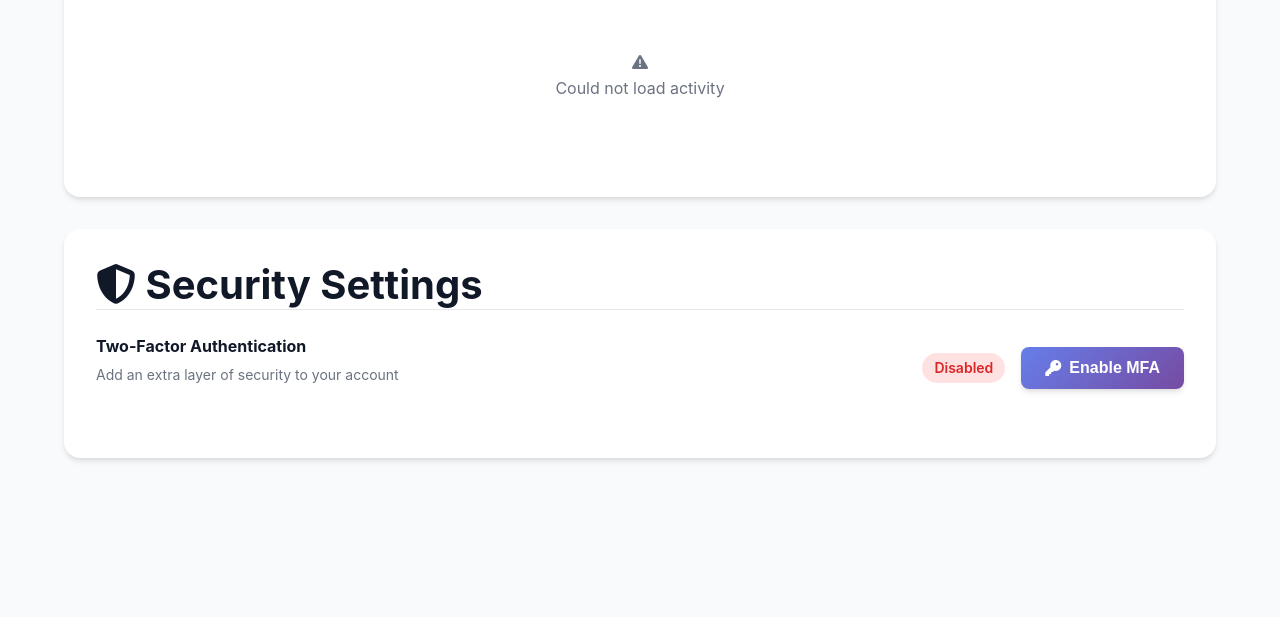
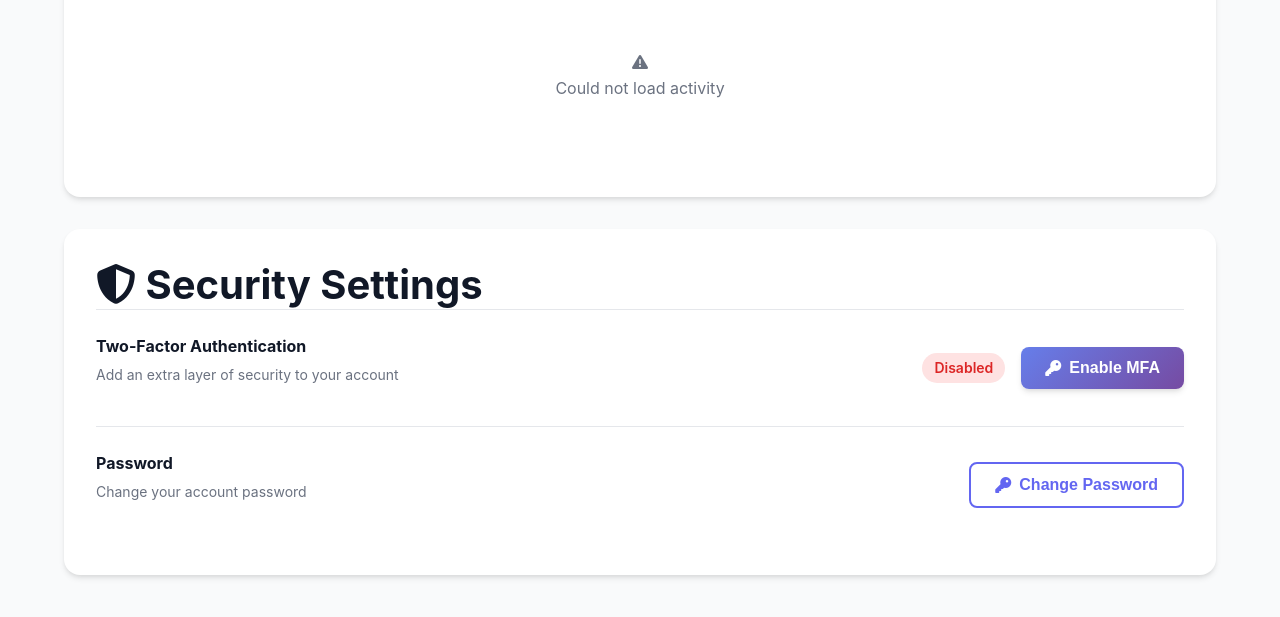
Before and after one commit to pruthvir7/SecureNet-fixed, a plain HTML site: page frontend/dashboard.html in a window 1280 px wide. Shown: the part 736-1353 px from the top of the page. Before the commit the page ends 1274 px from the top, so only its background shows below. Drawn offline with Linux system fonts and the light colour scheme; no server answers; sample sign-in values are in the browser's storage.

Commit message:
Update dashboard.html

```diff
--- a/frontend/dashboard.html
+++ b/frontend/dashboard.html
@@ -240,6 +240,7 @@
                     <i class="fas fa-shield-alt"></i> Security Settings
                 </h2>
 
+                <!-- MFA Setting -->
                 <div class="security-settings-row">
                     <div>
                         <strong>Two-Factor Authentication</strong>
@@ -251,6 +252,21 @@
                         <span class="mfa-status disabled" id="mfaStatusBadge">Disabled</span>
                         <button class="btn btn-primary" id="mfaActionBtn" onclick="toggleMFA()">
                             <i class="fas fa-key"></i> Enable MFA
+                        </button>
+                    </div>
+                </div>
+
+                <!-- Password Change Setting (NEW) -->
+                <div class="security-settings-row">
+                    <div>
+                        <strong>Password</strong>
+                        <p style="color: var(--text-secondary); font-size: 0.875rem; margin-top: 0.25rem;">
+                            Change your account password
+                        </p>
+                    </div>
+                    <div>
+                        <button class="btn btn-outline" onclick="window.location.href='/change-password'">
+                            <i class="fas fa-key"></i> Change Password
                         </button>
                     </div>
                 </div>
```
